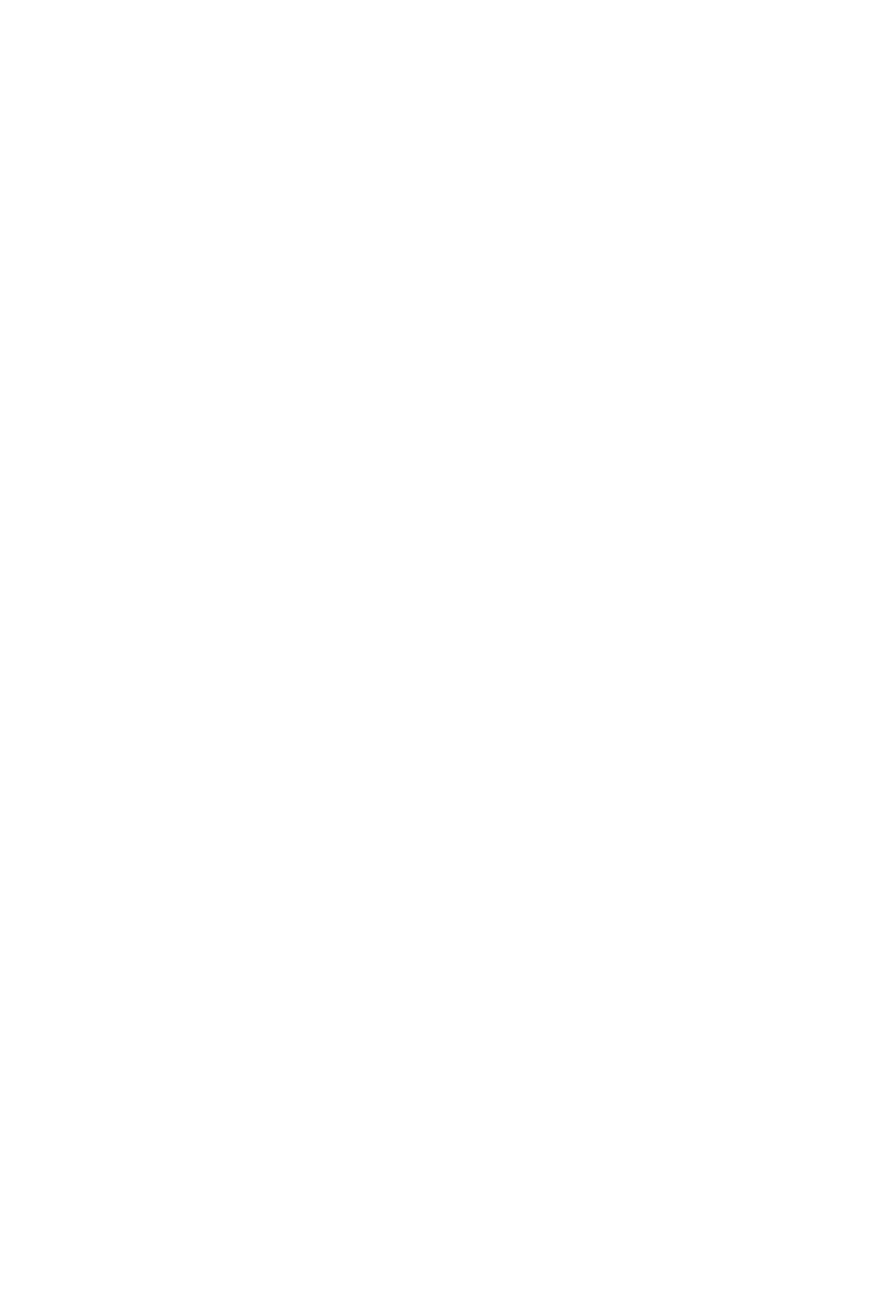
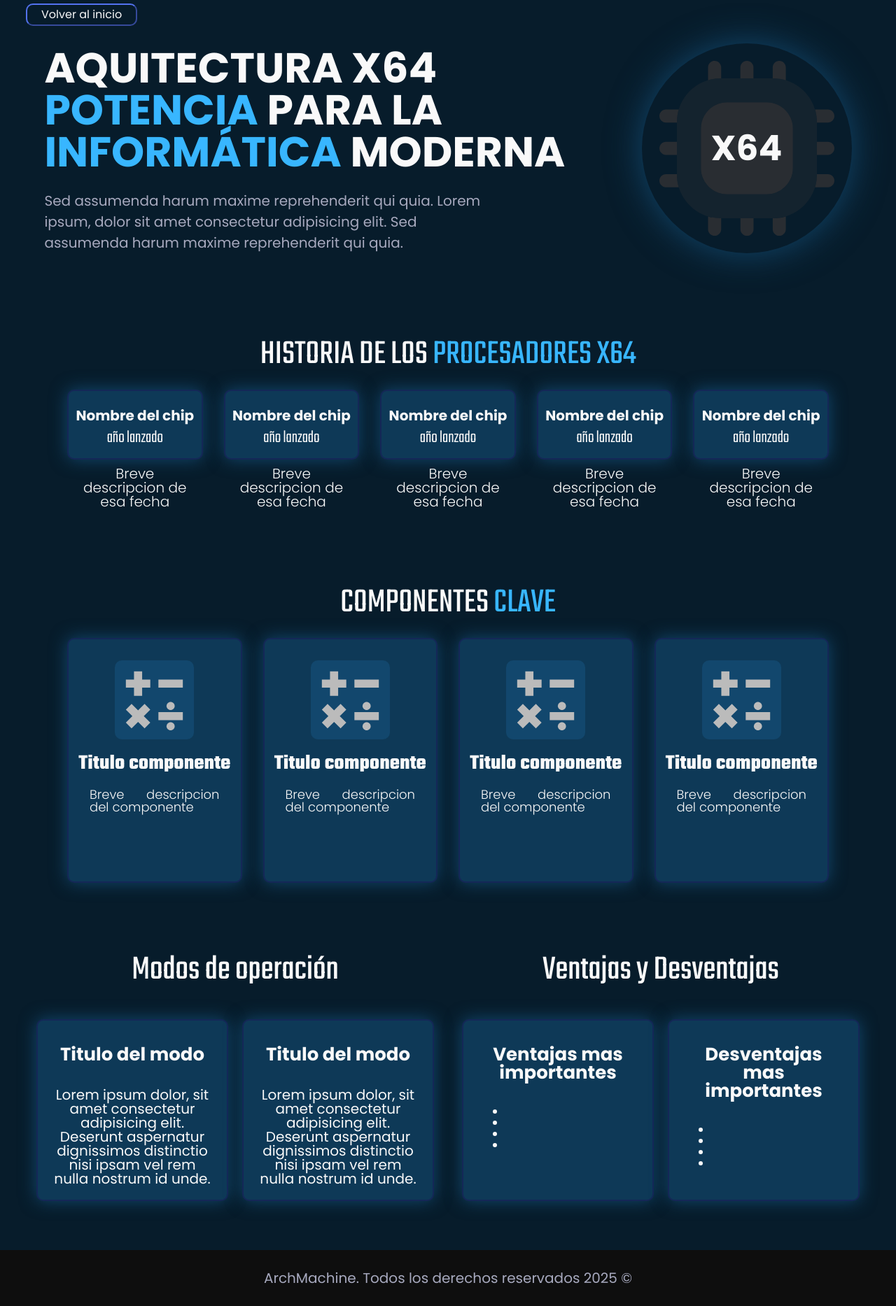
Before and after one commit to Manu-1118/ArchMachine, a PHP site: page /arq64.php in a window 1280 px wide. Before the commit the page is empty. Shown: the whole page at 70% size. Before the commit the page ends 800 px from the top, so only its background shows below. Run offline with PHP 8.4, Linux system fonts and the light colour scheme; style sheets or scripts are compiled from the project's sources; some libraries are stand-ins or nearby versions.

Commit message:
Project finished (~95%)

```diff
--- a/arq64.php
+++ b/arq64.php
@@ -0,0 +1,163 @@
+<?php
+require 'includes/app.php';
+
+incluirTemplate('inicio');
+// incluirTemplate('header');
+?>
+<div class="separar-cuerpo no-index arquitecturas">
+
+    <div class="btn-home">
+        <a href="/"><button class="btn">Volver al inicio</button></a>
+    </div>
+
+    <div class="titulo-arquitectura">
+
+        <div class="contenedor-titulo">
+            <h2>AQUITECTURA X64 <span>POTENCIA </span>PARA LA <span>INFORMÁTICA</span> MODERNA</h2>
+            <p>Sed assumenda harum maxime reprehenderit qui quia. Lorem ipsum, dolor sit amet consectetur adipisicing elit. Sed assumenda harum maxime reprehenderit qui quia.</p>
+        </div>
+
+        <div class="contenedor-imagen">
+            <p>X64</p>
+            <img class="imagen" src="/build/img/icons/cpu.svg" alt="Procesador">
+        </div>
+
+    </div>
+
+</div>
+
+<main>
+    <h3 class="h3-arq">HISTORIA DE LOS <span>PROCESADORES X64</span></h3>
+    <div class="linea-tiempo">
+
+        <div class="tiempo">
+            <div class="contenido">
+                <h3>Nombre del chip</h3>
+                <p>año lanzado</p>
+            </div>
+            <p>Breve descripcion de esa fecha</p>
+        </div> <!--.fin tiempo-->
+
+        <div class="tiempo">
+            <div class="contenido">
+                <h3>Nombre del chip</h3>
+                <p>año lanzado</p>
+            </div>
+            <p>Breve descripcion de esa fecha</p>
+        </div> <!--.fin tiempo-->
+
+        <div class="tiempo">
+            <div class="contenido">
+                <h3>Nombre del chip</h3>
+                <p>año lanzado</p>
+            </div>
+            <p>Breve descripcion de esa fecha</p>
+        </div> <!--.fin tiempo-->
+
+        <div class="tiempo">
+            <div class="contenido">
+                <h3>Nombre del chip</h3>
+                <p>año lanzado</p>
+            </div>
+            <p>Breve descripcion de esa fecha</p>
+        </div> <!--.fin tiempo-->
+
+        <div class="tiempo">
+            <div class="contenido">
+                <h3>Nombre del chip</h3>
+                <p>año lanzado</p>
+            </div>
+            <p>Breve descripcion de esa fecha</p>
+        </div> <!--.fin tiempo-->
+    </div>
+</main>
+
+<section class="componentes-claves">
+    <h3 class="h3-arq">COMPONENTES <span>CLAVE</span></h3>
+
+    <div class="contenedor-componentes">
+
+        <div class="componente">
+            <div class="icono">
+                <img src="/build/img/icons/math.svg" alt="Icono">
+            </div>
+            <h4>Titulo componente</h4>
+            <p>Breve descripcion del componente</p>
+        </div>
+
+        <div class="componente">
+            <div class="icono">
+                <img src="/build/img/icons/math.svg" alt="Icono">
+            </div>
+            <h4>Titulo componente</h4>
+            <p>Breve descripcion del componente</p>
+        </div>
+
+        <div class="componente">
+            <div class="icono">
+                <img src="/build/img/icons/math.svg" alt="Icono">
+            </div>
+            <h4>Titulo componente</h4>
+            <p>Breve descripcion del componente</p>
+        </div>
+
+        <div class="componente">
+            <div class="icono">
+                <img src="/build/img/icons/math.svg" alt="Icono">
+            </div>
+            <h4>Titulo componente</h4>
+            <p>Breve descripcion del componente</p>
+        </div>
+
+    </div>
+</section>
+
+<section class="conclusiones">
+
+    <div class="contenedor-modos-operacion">
+        <h3 class="h3-arq">Modos de operación</h3>
+
+        <div class="modos-operacion">
+            <div class="modo">
+                <h4>Titulo del modo</h4>
+                <p>Lorem ipsum dolor, sit amet consectetur adipisicing elit. Deserunt aspernatur dignissimos distinctio nisi ipsam vel rem nulla nostrum id unde.</p>
+            </div>
+
+            <div class="modo">
+                <h4>Titulo del modo</h4>
+                <p>Lorem ipsum dolor, sit amet consectetur adipisicing elit. Deserunt aspernatur dignissimos distinctio nisi ipsam vel rem nulla nostrum id unde.</p>
+            </div>
+        </div>
+
+    </div>
+
+    <div class="contenedor-ventajas-desventajas">
+
+        <h3 class="h3-arq">Ventajas y Desventajas</h3>
+
+        <div class="ventajas-desventajas">
+            <div class="ven-des">
+                <h4>Ventajas mas importantes</h4>
+                <ul>
+                    <li></li>
+                    <li></li>
+                    <li></li>
+                    <li></li>
+                </ul>
+            </div>
+
+            <div class="ven-des">
+                <h4>Desventajas mas importantes</h4>
+                <ul>
+                    <li></li>
+                    <li></li>
+                    <li></li>
+                    <li></li>
+                </ul>
+            </div>
+        </div>
+    </div>
+
+</section>
+
+<?php incluirTemplate('footer'); ?>
--- a/index.php
+++ b/index.php
@@ -83,14 +83,14 @@ incluirTemplate('inicio');
         </a><!--.Arquitectura-->
 
 
-        <a href="" class="arquitectura">
+        <a href="/arq64.php" class="arquitectura">
             <div class="contenido-arq">
                 <h3 class="titulo">X64</h3>
                 <!--<img class="imagen-arquitectura" src="/build/img/arquitecturas/ARM.jpg" alt="Arquitectura"> -->
             </div>
         </a><!--.Arquitectura-->
 
-        <a href="" class="arquitectura">
+        <a href="/arqarm.php" class="arquitectura">
             <div class="contenido-arq">
                 <h3 class="titulo">ARM</h3>
             </div>
--- a/src/scss/base/_variables.scss
+++ b/src/scss/base/_variables.scss
@@ -3,7 +3,7 @@
 
 //Fuentes
 
-$fuente_titulo_principal: "Poppins", "Montserrat"; // Titulos llamativos o por encima de otros titulos y navegaciones
+$fuente_titulo_principal: "Poppins"; // Titulos llamativos o por encima de otros titulos y navegaciones
 $fuente_titulos_secundario: "Teko"; // Titulos no principales
 
 //size de la fuente
--- a/src/scss/layout/_arquitecturas.scss
+++ b/src/scss/layout/_arquitecturas.scss
@@ -154,10 +154,25 @@
 
         .contenedor-imagen {
 
+            display: flex;
+            // flex-direction: column;
+            align-items: center;
+            justify-content: center;
             //width: 40%;
+
+            p {
+                position: absolute;
+                font-size: 5rem;
+                font-weight: $bold;
+                color: $blanco;
+                font-family: $fuente_titulo_principal;
+            }
 
             .imagen {
 
+                // z-index: 0;
+                box-shadow: 0px 0px 50px 0px lighten(rgba(7, 28, 43, 0.75), 20);
+                border-radius: 50%;
                 margin: 0 auto;
                 width: 30rem;
                 //height: 20rem;
@@ -174,6 +189,11 @@
     color: $blanco;
     font-size: 5rem;
     font-weight: $regular;
+
+    span {
+
+        color: $azul_secundario;
+    }
 }
 
 .linea-tiempo {
@@ -181,16 +201,44 @@
     @include grid(5, 3rem);
     width: 85%;
     margin: 0 auto;
+    //background-color: $azul_principal;
 
     .tiempo {
 
+        text-align: center;
+        color: $blanco;
+
+        p {
+
+            font-family: $fuente_titulo_principal;
+            font-weight: $delgada;
+            font-size: 2rem;
+            margin: 1rem;
+        }
 
         .contenido {
 
             height: 10rem;
-            border: 8px solid $morado;
+            border: 2px solid $morado;
             border-radius: 1rem;
-            background-color: $azul_secundario;
+            background-color: lighten($azul_principal, 10);
+            box-shadow: 0px 0px 25px 0px lighten(rgba(7, 28, 43, 0.75), 20);
+
+            h3 {
+
+                font-family: $fuente_titulo_principal;
+                font-weight: $bold;
+                font-size: 2rem;
+                margin-bottom: 1rem;
+            }
+
+            p {
+
+                font-family: $fuente_titulos_secundario;
+                font-weight: $delgada;
+                font-size: 2.5rem;
+                margin: 0;
+            }
         }
     }
 }
@@ -208,16 +256,44 @@
         .componente {
 
             padding: 1rem;
-            border: 3px solid $morado;
+            text-align: center;
+            border: 2px solid $morado;
             border-radius: 1rem;
-            background-color: $azul_secundario;
-            //min-width: 25rem;
+            background-color: lighten($azul_principal, 10);
+            box-shadow: 0px 0px 25px 0px lighten(rgba(7, 28, 43, 0.75), 20);
+            height: 35rem;
 
             .icono {
 
-                margin: 0 auto;
-                width: 60%;
-                filter: invert(100);
+                margin: 2rem auto;
+                width: 50%;
+                background-color: lighten($azul_principal, 15);
+                border-radius: 1rem;
+                padding: 1rem;
+
+                img {
+
+                    filter: invert(100);
+                }
+            }
+
+            h4 {
+
+                color: $blanco;
+                margin: 2rem auto;
+                font-family: $fuente_titulos_secundario;
+                font-size: 3rem;
+                font-weight: $bold;
+            }
+
+            p {
+
+                color: $blanco;
+                margin: 2rem;
+                text-align: justify;
+                font-size: 1.8rem;
+                font-family: $fuente_titulo_principal;
+                font-weight: $delgada;
             }
         }
     }
@@ -225,7 +301,7 @@
 
 .conclusiones {
 
-    @include grid(2, 3rem);
+    @include grid(2, 0);
 
     width: 95%;
     margin: 0 auto $separacion auto;
@@ -233,13 +309,30 @@
     .modos-operacion,
     .ventajas-desventajas {
 
-        @include grid(2, 1rem);
-        //border: 1.5px solid $morado;
-        background-color: $azul_secundario;
-        border-radius: 2rem;
-        margin: 0 auto;
+        @include grid(2, 2rem);
         padding: 2rem;
         height: 30rem;
+        text-align: center;
+        color: $blanco;
 
     }
+
+    .modo,
+    .ven-des {
+
+        background-color: lighten($azul_principal, 10);
+        border: 2px solid $morado;
+        border-radius: 1rem;
+        margin: 0 auto;
+        padding: 0 2rem;
+        box-shadow: 0px 0px 25px 0px lighten(rgba(7, 28, 43, 0.75), 20);
+    }
+
+    .ventajas-desventajas {
+
+        .ven-des {
+
+            list-style: none;
+        }
+    }
 }
```
Also changed, not shown: arq86.php (+8 -7 lines), arqarm.php (+163 -0 lines).
